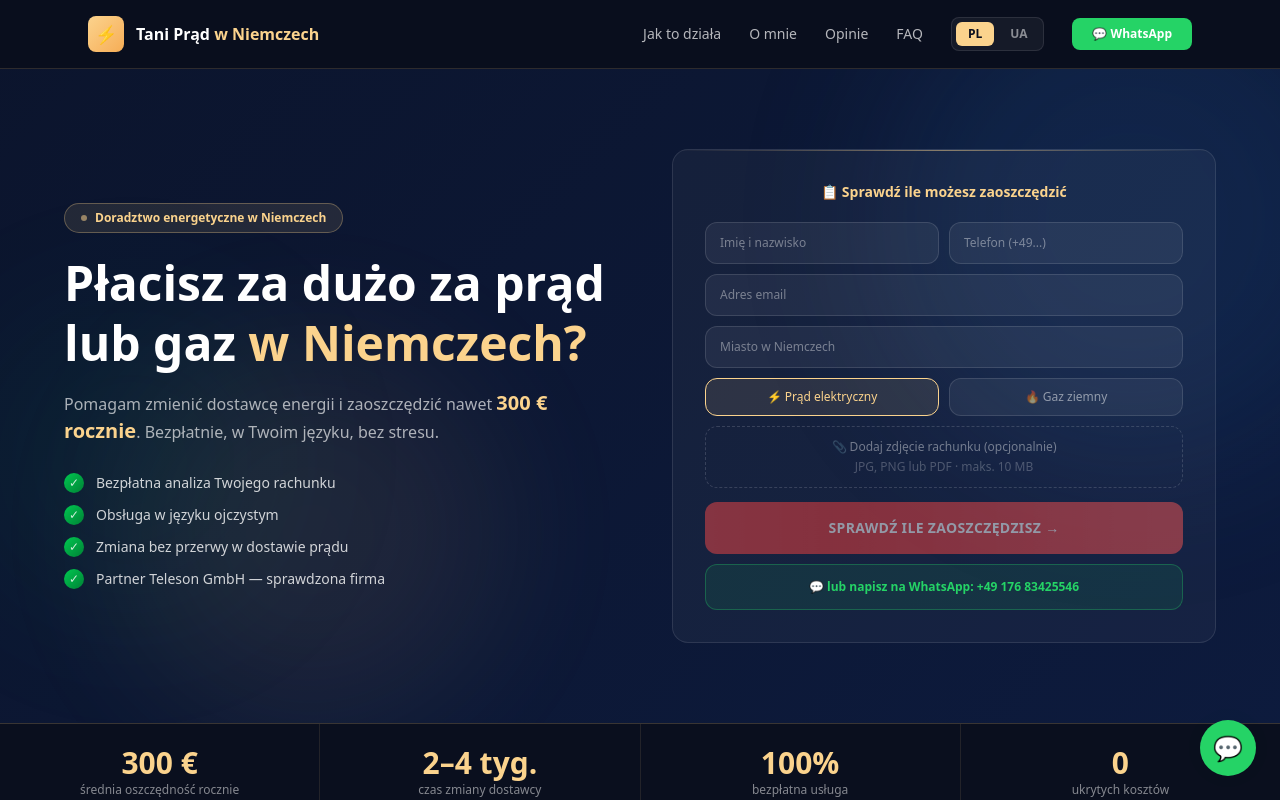
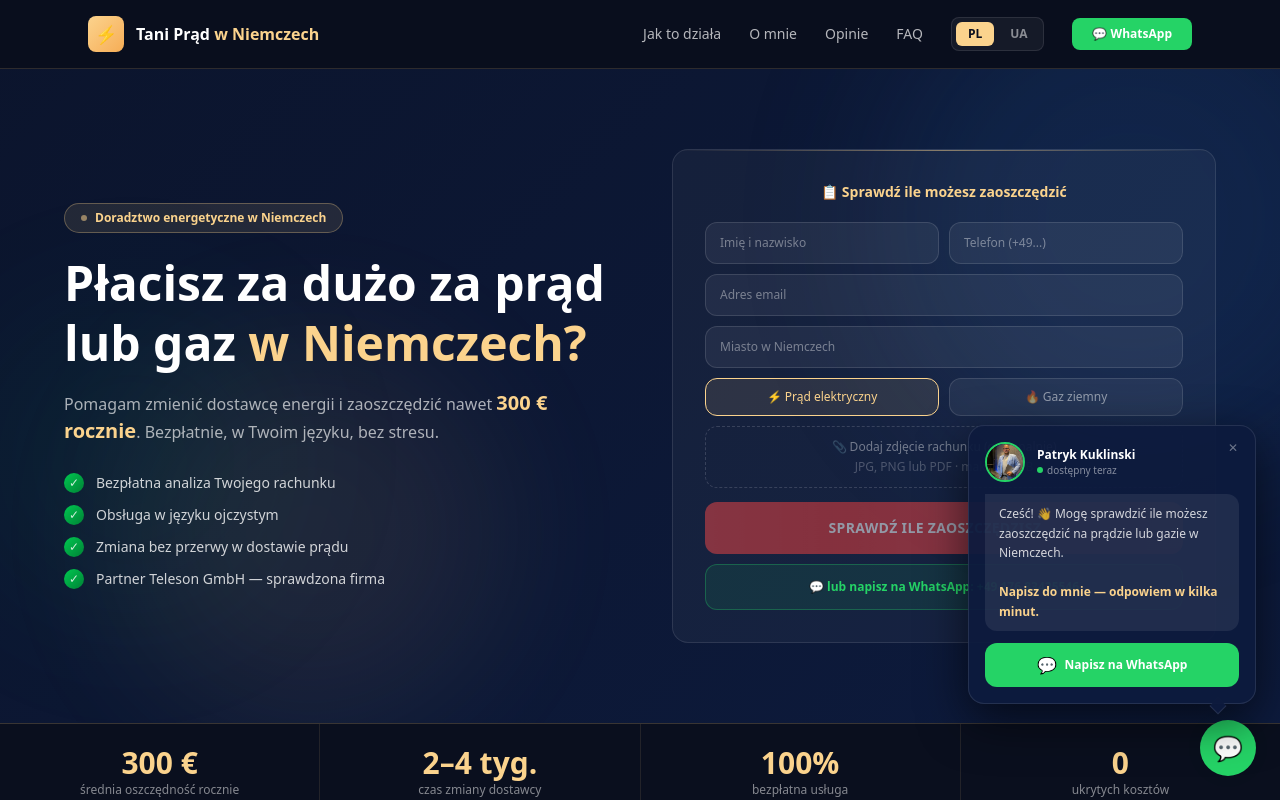
Before and after one commit to montenego12/Polskie-Centrum-Finansowe, a Next.js app: page /pl in a window 1280 px wide. Both pictures are taken after a click on the button "⚡ Prąd elektryczny". Shown: the top 800 px of the page. Built offline with nearby package versions, Linux system fonts and the light colour scheme.

Commit message:
feat: WhatsApp chat popup widget — appears after 7s with pre-filled message

```diff
--- a/src/app/[lang]/page.tsx
+++ b/src/app/[lang]/page.tsx
@@ -11,6 +11,7 @@ import { FaqAccordion } from '@/components/FaqAccordion'
 import { FinalCta } from '@/components/FinalCta'
 import { Footer } from '@/components/Footer'
 import { StickyWhatsApp } from '@/components/StickyWhatsApp'
+import { WhatsAppChat } from '@/components/WhatsAppChat'
 
 interface Props { params: Promise<{ lang: string }> }
 
@@ -35,6 +36,7 @@ export default async function Home({ params }: Props) {
       </main>
       <Footer t={t.footer} />
       <StickyWhatsApp />
+      <WhatsAppChat />
     </>
   )
 }
--- /dev/null
+++ b/src/components/WhatsAppChat.tsx
@@ -0,0 +1,66 @@
+'use client'
+import { useState, useEffect } from 'react'
+import Image from 'next/image'
+
+export function WhatsAppChat() {
+  const [visible, setVisible] = useState(false)
+  const [closed, setClosed] = useState(false)
+  const waNumber = process.env.NEXT_PUBLIC_WHATSAPP_NUMBER
+
+  useEffect(() => {
+    const timer = setTimeout(() => setVisible(true), 7000)
+    return () => clearTimeout(timer)
+  }, [])
+
+  if (closed || !visible) return null
+
+  return (
+    <div className="fixed bottom-24 right-6 z-50 w-72 animate-fadeInUp">
+      {/* Bubble */}
+      <div className="relative rounded-2xl border border-white/10 bg-[#0d1b3e]/95 p-4 shadow-[0_16px_48px_rgba(0,0,0,0.6)] backdrop-blur-xl">
+        {/* Close */}
+        <button
+          onClick={() => setClosed(true)}
+          className="absolute right-3 top-3 flex h-5 w-5 items-center justify-center rounded-full text-white/40 transition hover:text-white/80 text-xs"
+        >
+          ✕
+        </button>
+
+        {/* Header */}
+        <div className="mb-3 flex items-center gap-3">
+          <div className="relative h-10 w-10 flex-shrink-0 overflow-hidden rounded-full border-2 border-wa">
+            <Image src="/patryk.jpg" alt="Patryk" fill className="object-cover object-top" />
+          </div>
+          <div>
+            <p className="text-xs font-bold">Patryk Kuklinski</p>
+            <div className="flex items-center gap-1">
+              <span className="h-1.5 w-1.5 rounded-full bg-wa" />
+              <p className="text-[10px] text-white/50">dostępny teraz</p>
+            </div>
+          </div>
+        </div>
+
+        {/* Message bubble */}
+        <div className="mb-3 rounded-xl rounded-tl-none bg-white/8 px-3.5 py-2.5 text-xs leading-relaxed text-white/80">
+          Cześć! 👋 Mogę sprawdzić ile możesz zaoszczędzić na prądzie lub gazie w Niemczech.
+          <br /><br />
+          <span className="text-gold font-semibold">Napisz do mnie — odpowiem w kilka minut.</span>
+        </div>
+
+        {/* CTA */}
+        <a
+          href={`https://wa.me/${waNumber}?text=Cześć Patryk, chcę sprawdzić ile mogę zaoszczędzić na energii.`}
+          target="_blank"
+          rel="noopener noreferrer"
+          className="flex w-full items-center justify-center gap-2 rounded-xl bg-wa py-2.5 text-xs font-bold text-white transition hover:brightness-110"
+        >
+          <span className="text-base">💬</span>
+          Napisz na WhatsApp
+        </a>
+      </div>
+
+      {/* Arrow pointing to WA button */}
+      <div className="absolute -bottom-2 right-8 h-3 w-3 rotate-45 border-b border-r border-white/10 bg-[#0d1b3e]/95" />
+    </div>
+  )
+}
```
